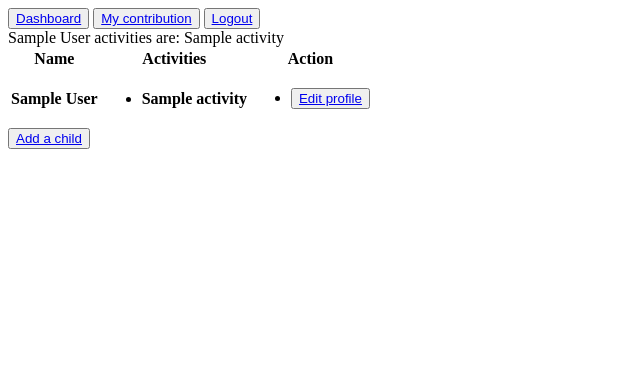
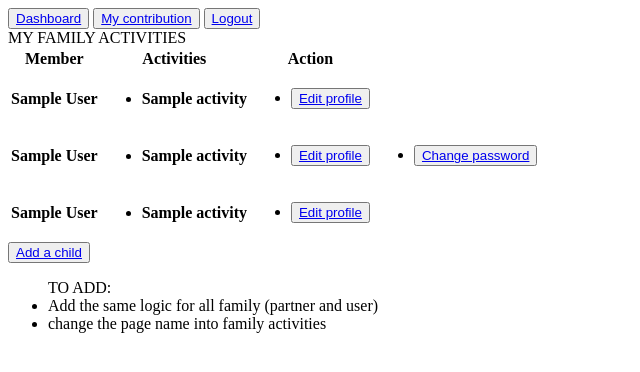
Before and after one commit to oliviersamin/colegio_andolino, a Django app: page /my-children-activities in a window 1280 px wide. Shown: the top 372 px of the page, without its empty margins (0-640 px from the left). Run offline with Django 4.2, Linux system fonts and the light colour scheme; a user stored in the database is signed in; tables that the repository leaves empty hold one stand-in row (values such as "Sample post"); lists and menus that the app fills with data are empty.

Commit message:
refactor informations in pages. Quit My profile page and merge its content with My children page. It becomes My Family page

```diff
--- a/andolina/school_site/templates/school_site/base.html
+++ b/andolina/school_site/templates/school_site/base.html
@@ -7,8 +7,7 @@
     <header>
         <button class="banner_button"><a class="banner_text" href="{% url 'school_site:dashboard'%}  ">Dashboard</a></button>
         {% if not user|is_external %}
-            <button class="banner_button"><a class="banner_text" href="{% url 'school_site:my_profile'%}  ">My profile</a></button>
-            <button class="banner_button"><a class="banner_text" href="{% url 'school_site:children_activities'%}  ">My children</a></button>
+            <button class="banner_button"><a class="banner_text" href="{% url 'school_site:children_activities'%}  ">My family</a></button>
         {% endif %}
         <button class="banner_button"><a class="banner_text" href="{% url 'school_site:my_activities'%}  ">My contribution</a></button>
         {% if not user|is_external %}
@@ -27,6 +26,7 @@
     {% endif %}
 
     {% block content %}{% endblock %}
+    {% block edit_profile %}{% endblock %}
 
 {% else %}
     PAGE NOT AVAILABLE
--- a/andolina/school_site/templates/school_site/children_activities.html
+++ b/andolina/school_site/templates/school_site/children_activities.html
@@ -2,7 +2,7 @@
 {% load static %}
 {% block content %}
 {% if user.is_authenticated %}
-{#    {{ activities }}#}
+MY FAMILY ACTIVITIES
     {% for item in activities %}
         {{ item.child }} activities are:
     {% for activity in item.activities %}
@@ -12,33 +12,72 @@
 
     <table>
         <tr>
-            <th>Name</th>
+            <th>Member</th>
             <th>Activities</th>
             <th>Action</th>
         </tr>
-        {% for activity in activities %}
+        {% for child in children %}
         <tr>
-            <th>{{ activity.child }}</th>
+            <th>{{ child.child }}</th>
             <th>
                 <ul>
-                {% for activity in activity.activities %}
+                {% for activity in child.activities %}
                     <li>{{ activity }}</li>
                 {% endfor %}
                 </ul>
             </th>
             <th>
                 <ul>
-                <li><button><a class="home_buttons" href="{%url 'school_site:edit_child' child_id=activity.child.id%}">Edit profile</a></button></li>
+                <li><button><a class="home_buttons" href="{%url 'school_site:edit_child' child_id=child.child.id%}">Edit profile </a></button></li>
                 </ul>
             </th>
         </tr>
         {% endfor %}
+
+        {% for adult in adults %}
+        <tr>
+            <th>{{ adult.user }}</th>
+            <th>
+                <ul>
+                {% for activity in adult.activities %}
+                    <li>{{ activity }}</li>
+                {% endfor %}
+                </ul>
+            </th>
+            {% if  adult.role == 'parent'%}
+            <th>
+                <ul>
+                <li><button><a class="home_buttons" href="{%url 'school_site:edit_profile' user_id=adult.user.user.id%}">Edit profile </a></button></li>
+                </ul>
+            </th>
+            <th>
+                <ul>
+                <li><button><a class="home_buttons" href="{%url 'password_change'%}">Change password</a></button></li>
+                </ul>
+            </th>
+            {% else %}
+            <th>
+                <ul>
+                <li><button><a class="home_buttons" href="{%url 'school_site:edit_profile' user_id=adult.user.user.id%}">Edit profile </a></button></li>
+                </ul>
+            </th>
+            {% endif %}
+        </tr>
+        {% endfor %}
+
+
     </table>
 
     <div id="buttons">
         <button><a class="home_buttons" href="{%url 'school_site:add_child'%}">Add a child</a></button>
     </div>
 
+    {% block edit_profile %}{% endblock %}
+    <ul>TO ADD:
+        <li>Add the same logic for all family (partner and user)</li>
+        <li>change the page name into family activities</li>
+    </ul>
+
 {% else %}
 PAGE NOT AVAILABLE
 {% endif %}
--- a/andolina/school_site/templates/school_site/dashboard.html
+++ b/andolina/school_site/templates/school_site/dashboard.html
@@ -4,8 +4,9 @@
 {% if user.is_authenticated %}
 {{ user.get_full_name }} dashboard
     <ul>TO ADD:
-        <li>GENERAL: change success and error validation form pages with modal window of JS</li>
-        <li>add JS for forms selection fields and update</li>
+        <li>group the two pages 'my profile' and 'my children activities' into one 'my family activities'</li>
+        <li>ARCHIVE VERIFICATION: creation if not existing...</li>
+        <li>bills creation</li>
     <li> scholar calendario with hollidays</li>
         <li>activities with inscription open</li>
     <li> trombinoscope with email links</li>
--- a/andolina/school_site/templates/school_site/edit_profile.html
+++ b/andolina/school_site/templates/school_site/edit_profile.html
@@ -1,4 +1,4 @@
-{% extends 'school_site/my_profile.html' %}
+{% extends 'school_site/base.html' %}
 {% load static %}
 {% block edit_profile %}
 {% if user.is_authenticated %}
--- a/andolina/school_site/templates/school_site/my_activities.html
+++ b/andolina/school_site/templates/school_site/my_activities.html
@@ -82,8 +82,6 @@ MY ACTIVITIES PAGE FOR EACH USER
 
     TO DO:
     <ul>
-    <li>Create all sheets we want (past and futur months) and edit/save only past sheets not archived</li>
-        <li>if several past sheets not archived, always edit /save the oldest one</li>
     <li>ARCHIVES DES MOIS PRECEDENTS (FEUILLES DE PARTICIPATION...)</li>
         <li>creation automatique des archives chaque mois. Les utilisateurs envoient leur feuilles dans l archive du mois correspondant</li>
     <li>Formulaire pour choisir l activite et le mois de lannee scolaire en cours</li>
--- a/andolina/school_site/urls.py
+++ b/andolina/school_site/urls.py
@@ -7,8 +7,7 @@ urlpatterns = [
     path('', views.Home.as_view(), name='home'),
     # pages after login
     path('dashboard', views.Dashboard.as_view(), name='dashboard'),
-    path('my-profile', views.MyProfile.as_view(), name='my_profile'),
-    path('my-profile/edit', views.EditProfile.as_view(), name='edit_profile'),
+    path('profile/edit/<int:user_id>', views.EditProfile.as_view(), name='edit_profile'),
     path('my-children-activities', views.ChildrenActivities.as_view(), name='children_activities'),
     path('add-child', views.AddChild.as_view(), name='add_child'),
     path('edit-child/<int:child_id>', views.EditChild.as_view(), name='edit_child'),
--- a/andolina/school_site/views.py
+++ b/andolina/school_site/views.py
@@ -59,36 +59,24 @@ class Dashboard(View):
         return redirect('school_site:home')
 
 
-class MyProfile(View):
-    """ access the user's profile """
-    template_name = 'school_site/my_profile.html'
-
-    def get(self, request):
-        if request.user.is_authenticated:
-            context = {}
-            user = request.user
-            parent = Parent.objects.get(user=user)
-            return render(request, self.template_name, context=context)
-        return redirect('school_site:home')
-
-
 class EditProfile(View):
     """ Edit the user profile to see / modify fields"""
     template_name = 'school_site/edit_profile.html'
 
-    def get(self, request):
+    def get(self, request, user_id):
         if request.user.is_authenticated:
             context = {}
-            user = request.user
+            user = User.objects.get(id=user_id)
             parent = Parent.objects.get(user=user)
             dict_initial = set_initial_fields_profile_form(user=user, parent=parent)
             form = ProfileForm(request.POST or None, initial=dict_initial)
             context['form'] = form
             context['children'] = parent.child()
+            context['parent'] = parent
             return render(request, self.template_name, context=context)
         return redirect('school_site:home')
 
-    def post(self, request):
+    def post(self, request, user_id):
         form = ProfileForm(request.POST)
         success_message = 'Your profile has been updated successfully'
         error_messages = [
@@ -112,7 +100,7 @@ class EditProfile(View):
                 'is_paying_bills'
             ]
             many_to_many_fields = ['children', 'group']
-            user = request.user
+            user = User.objects.get(id=user_id)
             parent = Parent.objects.get(user__username=user.username)
             for key, value in form.cleaned_data.items():
                 if (key in username_fields) & (value != ''):
@@ -137,7 +125,7 @@ class EditProfile(View):
         else:
             for message in error_messages:
                 messages.add_message(request, messages.ERROR, message)
-        return redirect('school_site:my_profile')
+        return redirect('school_site:children_activities')
 
 
 class ChildrenActivities(View):
@@ -148,9 +136,16 @@ class ChildrenActivities(View):
         context = {}
         if request.user.is_authenticated:
             parent = Parent.objects.get(user=request.user)
+            partner = parent.partner
             children = parent.children.all()
             # context['my_children'] = children
-            context['activities'] = [{'child': child, 'activities': child.user.activities.all()} for child in children]
+            # context['activities'] = [{'child': child, 'activities': child.user.activities.all()} for child in children]
+            context['children'] = [{'child': child, 'activities': child.user.activities.all()} for child in children]
+            context['adults'] = [
+                {'user': parent, 'role': 'parent', 'activities': parent.user.activities.all()},
+                {'user': partner,  'role': 'partner', 'activities': partner.user.activities.all()},
+            ]
+
             return render(request, self.template_name, context=context)
         return redirect('school_site:home')
 
```
Also changed, not shown: andolina/school_site/templates/school_site/my_profile.html (deleted, +0 -22 lines).
